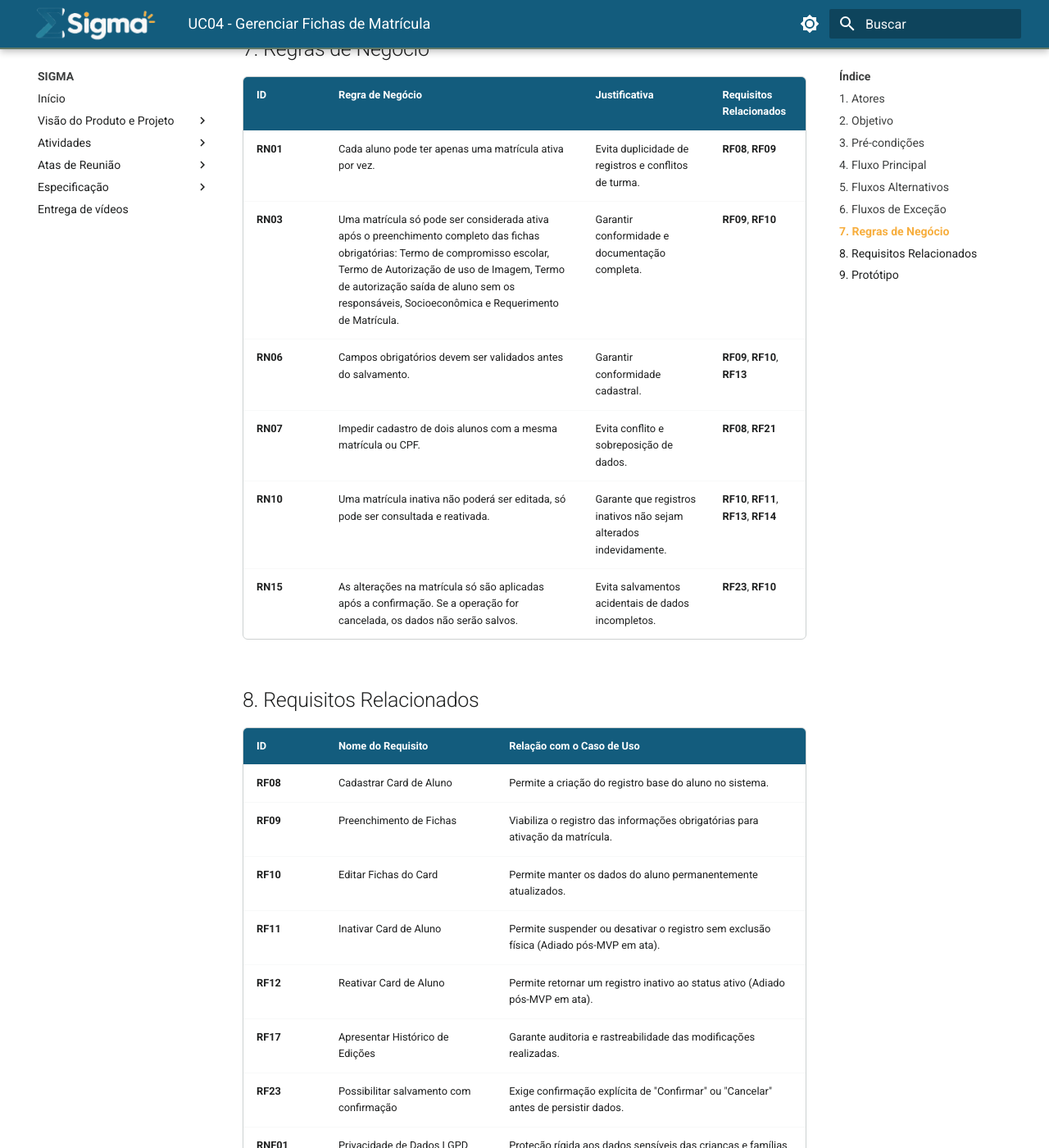
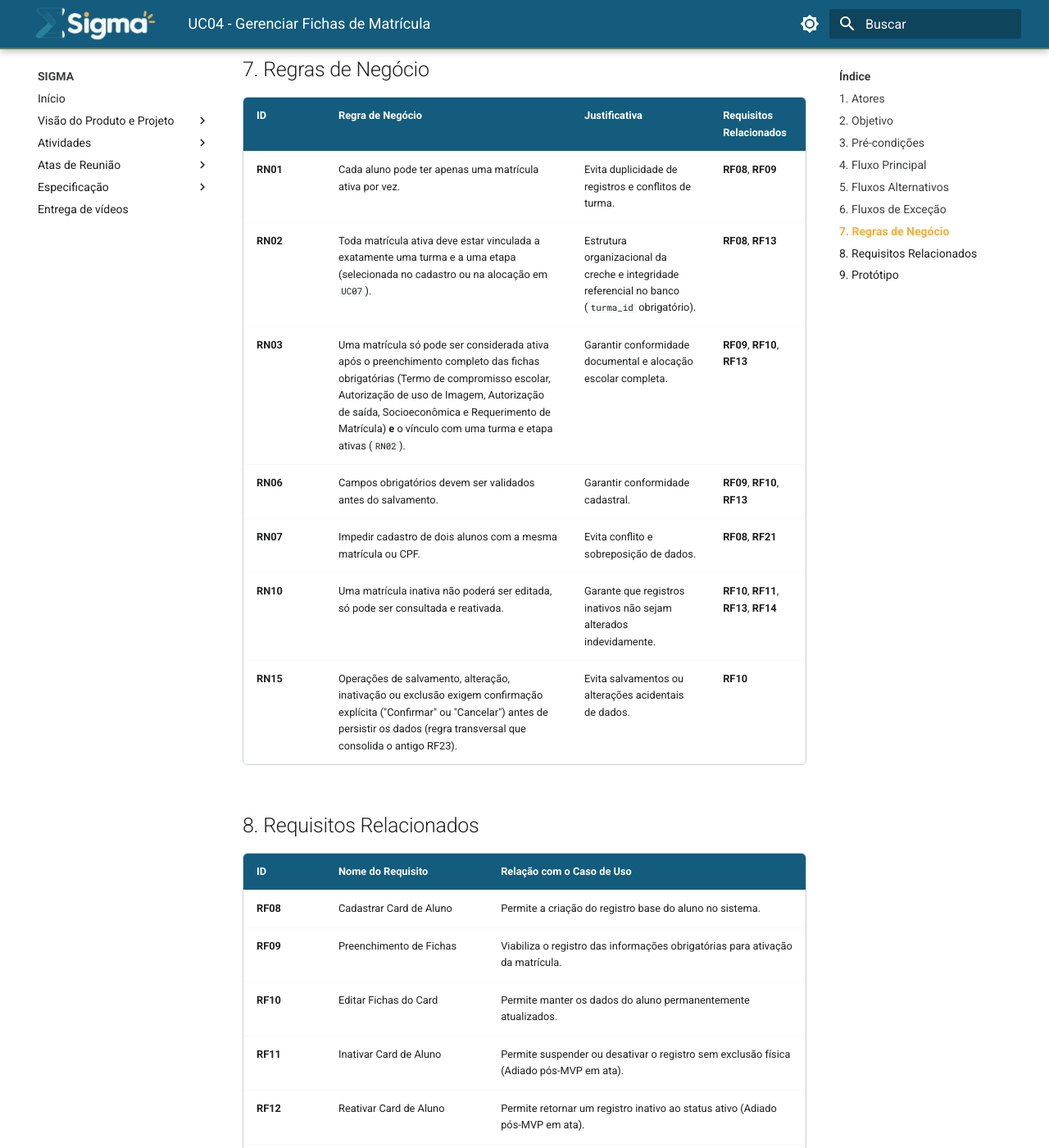
Before and after one commit to mdsreq-fga-unb/REQ-2026.2-T01-Sigma, an MkDocs documentation site: the page built from docs/doc-visao/casos-uso/uc04.md, in a window 1280 px wide and 1400 px high, scrolled down 3545 px. Shown: the whole window at 82% size. Built offline with MkDocs 1.6.1 and Material for MkDocs 9.7.7, drawn with Linux system fonts in a browser that asks for light colours; some of the changed text lies outside the part shown.

Commit message:
docs: resolve pendencias da issue #26 (RF05/UC02, RF16/UC05, RN02/RN03 e RF23->RN15)

```diff
--- a/docs/doc-visao/casos-uso/uc04.md
+++ b/docs/doc-visao/casos-uso/uc04.md
@@ -21,23 +21,23 @@ Permitir que a equipe administrativa crie cards de aluno e preencha todas as fic
 
 ## 4. Fluxo Principal
 
-**FP01 - Cadastrar Card de Aluno e Preencher Fichas (RF08, RF09, RF23)**
+**FP01 - Cadastrar Card de Aluno e Preencher Fichas (RF08, RF09)**
 
 1. O ator acessa a seção de gerenciamento de matrículas e seleciona a opção para criar um novo card.
 2. O sistema apresenta o formulário inicial para os dados do aluno.
-3. O ator preenche os dados cadastrais básicos do aluno.
+3. O ator preenche os dados cadastrais básicos do aluno e seleciona a turma e etapa de ensino ativa correspondente (RN02, UC07).
 4. O sistema avança para as abas ou seções de preenchimento das fichas obrigatórias (Socioeconômica, Imagem, Saída, Compromisso Escolar, Requerimento).
 5. O ator preenche todas as informações necessárias nas fichas.
 6. O ator aciona a opção de salvar os dados.
 7. O sistema solicita a confirmação do salvamento. (RN15, FA05)
 8. O ator confirma a operação.
-9. O sistema valida todos os campos obrigatórios e verifica se não há conflitos de duplicidade. (RN06, RN07, FE01, FE02)
+9. O sistema valida todos os campos obrigatórios, o vínculo com turma/etapa e verifica se não há conflitos de duplicidade. (RN02, RN06, RN07, FE01, FE02)
 10. O sistema registra o card do aluno e as fichas preenchidas no banco de dados em menos de 5 segundos. (RNF08, RNF01, FE04)
-11. O sistema altera o status da matrícula para ativa e exibe mensagem de sucesso. (RN01, RN03)
+11. O sistema altera o status da matrícula para ativa (mediante fichas completas e vínculo com turma/etapa) e exibe mensagem de sucesso. (RN01, RN02, RN03)
 
 ## 5. Fluxos Alternativos
 
-**FA01 - Editar Fichas de Matrícula (RF10, RF17, RF23)**
+**FA01 - Editar Fichas de Matrícula (RF10, RF17)**
 
 1. O ator acessa a lista de cards de matrícula e seleciona um aluno com matrícula ativa. (FE03)
 2. O ator aciona a opção de edição.
@@ -47,7 +47,7 @@ Permitir que a equipe administrativa crie cards de aluno e preencha todas as fic
 6. O sistema valida os campos, registra o novo estado no banco e salva um registro no histórico de edições do card. (RN06, FE01, FE02, FE04)
 7. O sistema exibe mensagem de sucesso.
 
-**FA02 - Inativar Matrícula (Pós-MVP) (RF11, RF17, RF23)**
+**FA02 - Inativar Matrícula (Pós-MVP) (RF11, RF17)**
 
 1. O ator acessa a lista de cards e seleciona um aluno.
 2. O ator aciona a opção de inativar a matrícula.
@@ -55,7 +55,7 @@ Permitir que a equipe administrativa crie cards de aluno e preencha todas as fic
 4. O ator confirma.
 5. O sistema altera o status do card para inativo, bloqueando futuras edições, e salva a alteração no histórico. (RN10)
 
-**FA03 - Reativar Matrícula (Pós-MVP) (RF12, RF17, RF23)**
+**FA03 - Reativar Matrícula (Pós-MVP) (RF12, RF17)**
 
 1. O ator busca por um aluno com status inativo e acessa seu card.
 2. O ator aciona a opção de reativar a matrícula.
@@ -69,7 +69,7 @@ Permitir que a equipe administrativa crie cards de aluno e preencha todas as fic
 2. O ator aciona a opção para visualizar o histórico de alterações.
 3. O sistema exibe a lista de edições anteriores, mostrando data, autor e o que foi modificado.
 
-**FA05 - Cancelar Criação ou Edição (RF23)**
+**FA05 - Cancelar Criação ou Edição**
 
 1. Durante o preenchimento ou edição de uma ficha, o ator aciona a opção de cancelar.
 2. O sistema descarta as informações inseridas ou alteradas. (RN15)
@@ -96,7 +96,7 @@ Permitir que a equipe administrativa crie cards de aluno e preencha todas as fic
 2. O sistema identifica o status da matrícula e oculta ou desabilita os botões de edição das fichas. (RN10)
 3. O ator só consegue visualizar os dados ou acionar a reativação. (FA03)
 
-**FE04 - Falha de Conectividade ou Tempo de Resposta Excedido (RF23)**
+**FE04 - Falha de Conectividade ou Tempo de Resposta Excedido**
 
 1. O ator confirma o salvamento dos dados.
 2. Caso a persistência ultrapasse o tempo esperado de 5 segundos, o sistema exibe o indicativo *"A operação está demorando mais que o esperado"* e disponibiliza a opção de **cancelar** para tentar novamente ou continuar aguardando. (RNF08)
@@ -107,11 +107,12 @@ Permitir que a equipe administrativa crie cards de aluno e preencha todas as fic
 | ID | Regra de Negócio | Justificativa | Requisitos Relacionados |
 |---|---|---|---|
 | [RN01](../8_requisitos.md#rn01) | Cada aluno pode ter apenas uma matrícula ativa por vez. | Evita duplicidade de registros e conflitos de turma. | [RF08](../8_requisitos.md#req-rf08), [RF09](../8_requisitos.md#req-rf09) |
-| [RN03](../8_requisitos.md#rn03) | Uma matrícula só pode ser considerada ativa após o preenchimento completo das fichas obrigatórias: Termo de compromisso escolar, Termo de Autorização de uso de Imagem, Termo de autorização saída de aluno sem os responsáveis, Socioeconômica e Requerimento de Matrícula. | Garantir conformidade e documentação completa. | [RF09](../8_requisitos.md#req-rf09), [RF10](../8_requisitos.md#req-rf10) |
+| [RN02](../8_requisitos.md#rn02) | Toda matrícula ativa deve estar vinculada a exatamente uma turma e a uma etapa (selecionada no cadastro ou na alocação em `UC07`). | Estrutura organizacional da creche e integridade referencial no banco (`turma_id` obrigatório). | [RF08](../8_requisitos.md#req-rf08), [RF13](../8_requisitos.md#req-rf13) |
+| [RN03](../8_requisitos.md#rn03) | Uma matrícula só pode ser considerada ativa após o preenchimento completo das fichas obrigatórias (Termo de compromisso escolar, Autorização de uso de Imagem, Autorização de saída, Socioeconômica e Requerimento de Matrícula) **e** o vínculo com uma turma e etapa ativas (`RN02`). | Garantir conformidade documental e alocação escolar completa. | [RF09](../8_requisitos.md#req-rf09), [RF10](../8_requisitos.md#req-rf10), [RF13](../8_requisitos.md#req-rf13) |
 | [RN06](../8_requisitos.md#rn06) | Campos obrigatórios devem ser validados antes do salvamento. | Garantir conformidade cadastral. | [RF09](../8_requisitos.md#req-rf09), [RF10](../8_requisitos.md#req-rf10), [RF13](../8_requisitos.md#req-rf13) |
 | [RN07](../8_requisitos.md#rn07) | Impedir cadastro de dois alunos com a mesma matrícula ou CPF. | Evita conflito e sobreposição de dados. | [RF08](../8_requisitos.md#req-rf08), [RF21](../8_requisitos.md#req-rf21) |
 | [RN10](../8_requisitos.md#rn10) | Uma matrícula inativa não poderá ser editada, só pode ser consultada e reativada. | Garante que registros inativos não sejam alterados indevidamente. | [RF10](../8_requisitos.md#req-rf10), [RF11](../8_requisitos.md#req-rf11), [RF13](../8_requisitos.md#req-rf13), [RF14](../8_requisitos.md#req-rf14) |
-| [RN15](../8_requisitos.md#rn15) | As alterações na matrícula só são aplicadas após a confirmação. Se a operação for cancelada, os dados não serão salvos. | Evita salvamentos acidentais de dados incompletos. | [RF23](../8_requisitos.md#req-rf23), [RF10](../8_requisitos.md#req-rf10) |
+| [RN15](../8_requisitos.md#rn15) | Operações de salvamento, alteração, inativação ou exclusão exigem confirmação explícita ("Confirmar" ou "Cancelar") antes de persistir os dados (regra transversal que consolida o antigo RF23). | Evita salvamentos ou alterações acidentais de dados. | [RF10](../8_requisitos.md#req-rf10) |
 
 ## 8. Requisitos Relacionados
 
@@ -123,7 +124,6 @@ Permitir que a equipe administrativa crie cards de aluno e preencha todas as fic
 | [RF11](../8_requisitos.md#req-rf11) | Inativar Card de Aluno | Permite suspender ou desativar o registro sem exclusão física (Adiado pós-MVP em ata). |
 | [RF12](../8_requisitos.md#req-rf12) | Reativar Card de Aluno | Permite retornar um registro inativo ao status ativo (Adiado pós-MVP em ata). |
 | [RF17](../8_requisitos.md#req-rf17) | Apresentar Histórico de Edições | Garante auditoria e rastreabilidade das modificações realizadas. |
-| [RF23](../8_requisitos.md#req-rf23) | Possibilitar salvamento com confirmação | Exige confirmação explícita de "Confirmar" ou "Cancelar" antes de persistir dados. |
 | [RNF01](../8_requisitos.md#req-rnf01) | Privacidade de Dados LGPD | Proteção rígida aos dados sensíveis das crianças e famílias atendidas. |
 | [RNF02](../8_requisitos.md#req-rnf02) | Restrição de Acesso não Autenticado | Impede qualquer acesso não autenticado às fichas de matrícula. |
 | [RNF08](../8_requisitos.md#req-rnf08) | Tempo de Resposta para Salvar Ficha | Garante salvamento em menos de 5 segundos para 95% das operações. |
--- a/docs/javascripts/modal.js
+++ b/docs/javascripts/modal.js
@@ -47,9 +47,9 @@
       id: 'RF05',
       category: 'rf',
       type: 'Requisito Funcional',
-      name: 'Cadastrar Usuários',
-      description: 'Permitir que usuários com perfil administrativo realizem o cadastro de novos usuários no sistema.',
-      related: ['UC02', 'RN18', 'RN19', 'RN20', 'RN21']
+      name: 'Gerenciar Usuários (Cadastro e Manutenção de Acesso)',
+      description: 'Permitir que usuários com perfil Administrador realizem o cadastro, listagem, inativação e reativação de contas de acesso no sistema, preservando a rastreabilidade sem exclusão física (RN18, RN21).',
+      related: ['UC02', 'RN15', 'RN18', 'RN19', 'RN20', 'RN21']
     },
     RF06: {
       id: 'RF06',
@@ -190,10 +190,10 @@
     RF23: {
       id: 'RF23',
       category: 'rf',
-      type: 'Requisito Funcional',
-      name: 'Possibilitar salvamento com confirmação',
-      description: 'O sistema deve exigir confirmação explícita ("Confirmar" ou "Cancelar") ao solicitar o salvamento ou alteração de uma ficha de matrícula, prevenindo perdas acidentais.',
-      related: ['UC04', 'RN15']
+      type: 'Requisito Funcional (Consolidado na RN15)',
+      name: 'Possibilitar salvamento com confirmação (incorporado à RN15)',
+      description: 'Item consolidado como regra de negócio transversal na RN15 (Confirmação Prévia de Salvamento), aplicando-se às operações críticas de salvamento, alteração, inativação e exclusão (UC02, UC03, UC04, UC05, UC06 e UC07).',
+      related: ['RN15', 'UC04']
     },
     RF24: {
       id: 'RF24',
@@ -323,18 +323,18 @@
       category: 'rn',
       type: 'Regra de Negócio',
       name: 'Vínculo Único de Turma e Etapa',
-      description: 'Toda matrícula deve estar vinculada a exatamente uma turma e a uma etapa.',
-      justification: 'Estrutura organizacional da creche.',
-      related: ['RF13', 'RF18', 'RF24', 'UC07']
+      description: 'Toda matrícula ativa deve estar vinculada a exatamente uma turma e a uma etapa (selecionada no cadastro ou na alocação), atuando em conjunto com a RN03.',
+      justification: 'Estrutura organizacional da creche e integridade referencial no banco (turma_id obrigatório).',
+      related: ['RF08', 'RF13', 'RF18', 'RF24', 'UC04', 'UC07']
     },
     RN03: {
       id: 'RN03',
       category: 'rn',
       type: 'Regra de Negócio',
-      name: 'Ativação Mediante Fichas Completas',
-      description: 'Uma matrícula só pode ser considerada ativa após o preenchimento completo das fichas obrigatórias: Termo de compromisso escolar, Termo de Autorização de uso de Imagem, Termo de autorização saída de aluno sem os responsáveis, Socioeconômica e Requerimento de Matrícula.',
-      justification: 'Garantir conformidade e documentação completa.',
-      related: ['RF09', 'RF10', 'UC04', 'UC07']
+      name: 'Ativação Mediante Fichas Completas e Alocação',
+      description: 'Uma matrícula só pode ser considerada ativa após o preenchimento completo das fichas obrigatórias (Termo de compromisso escolar, Termo de Autorização de uso de Imagem, Termo de autorização saída de aluno sem os responsáveis, Socioeconômica e Requerimento de Matrícula) e o vínculo com uma turma e etapa ativas (RN02).',
+      justification: 'Garantir conformidade documental e enturmação completa.',
+      related: ['RF09', 'RF10', 'RF13', 'UC04', 'UC07']
     },
     RN04: {
       id: 'RN04',
@@ -439,10 +439,10 @@
       id: 'RN15',
       category: 'rn',
       type: 'Regra de Negócio',
-      name: 'Confirmação Prévia de Salvamento',
-      description: 'As alterações na matrícula só são aplicadas após a confirmação. Se a operação for cancelada, os dados não serão salvos.',
-      justification: 'Evita salvamentos acidentais.',
-      related: ['RF10', 'RF23', 'UC04']
+      name: 'Confirmação Prévia de Salvamento e Operações Críticas',
+      description: 'Operações de salvamento, alteração, inativação ou exclusão (como fichas de matrícula, contas de usuário, documentos e avisos) só são aplicadas após confirmação explícita ("Confirmar" ou "Cancelar"). Se cancelada, os dados não são persistidos (regra transversal que consolida o antigo RF23).',
+      justification: 'Evita salvamentos, alterações ou inativações acidentais.',
+      related: ['RF04', 'RF05', 'RF10', 'RF15', 'UC02', 'UC03', 'UC04', 'UC05']
     },
     RN16: {
       id: 'RN16',
```
Also changed, not shown: docs/doc-visao/8_requisitos.md (+1 -2 lines), docs/doc-visao/casos-uso/uc02.md (+31 -5 lines), docs/doc-visao/casos-uso/uc05.md (+14 -0 lines), docs/doc-visao/casos-uso/uc07.md (+2 -2 lines).
